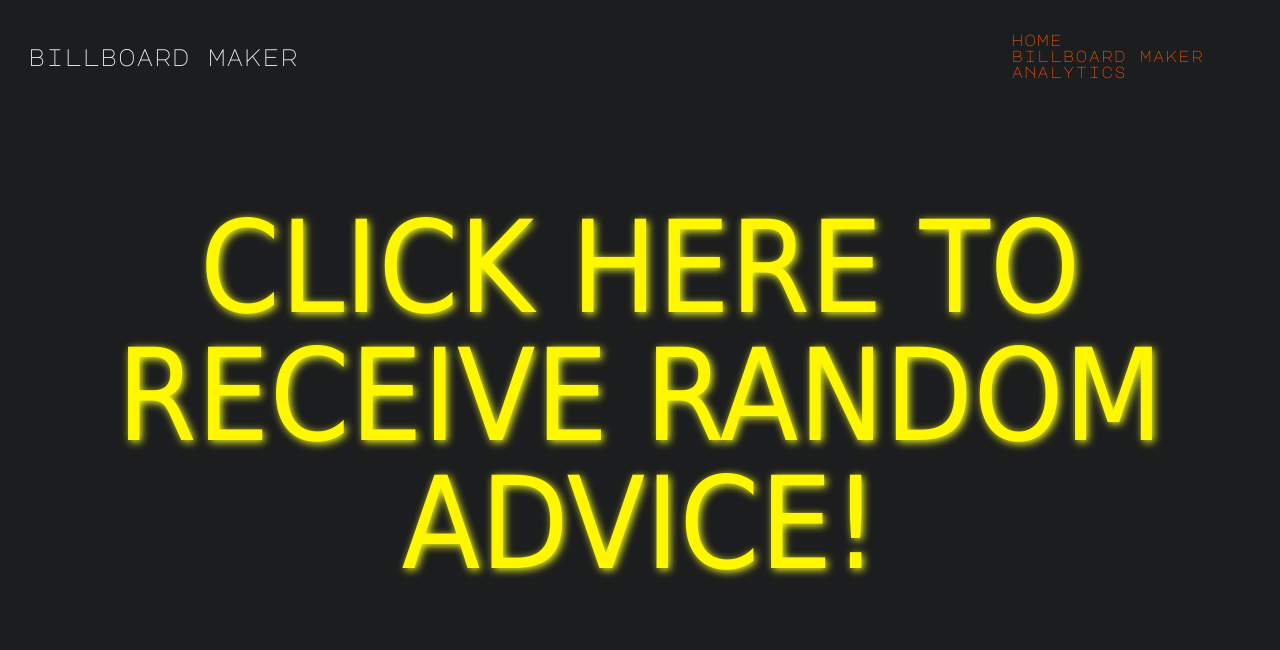
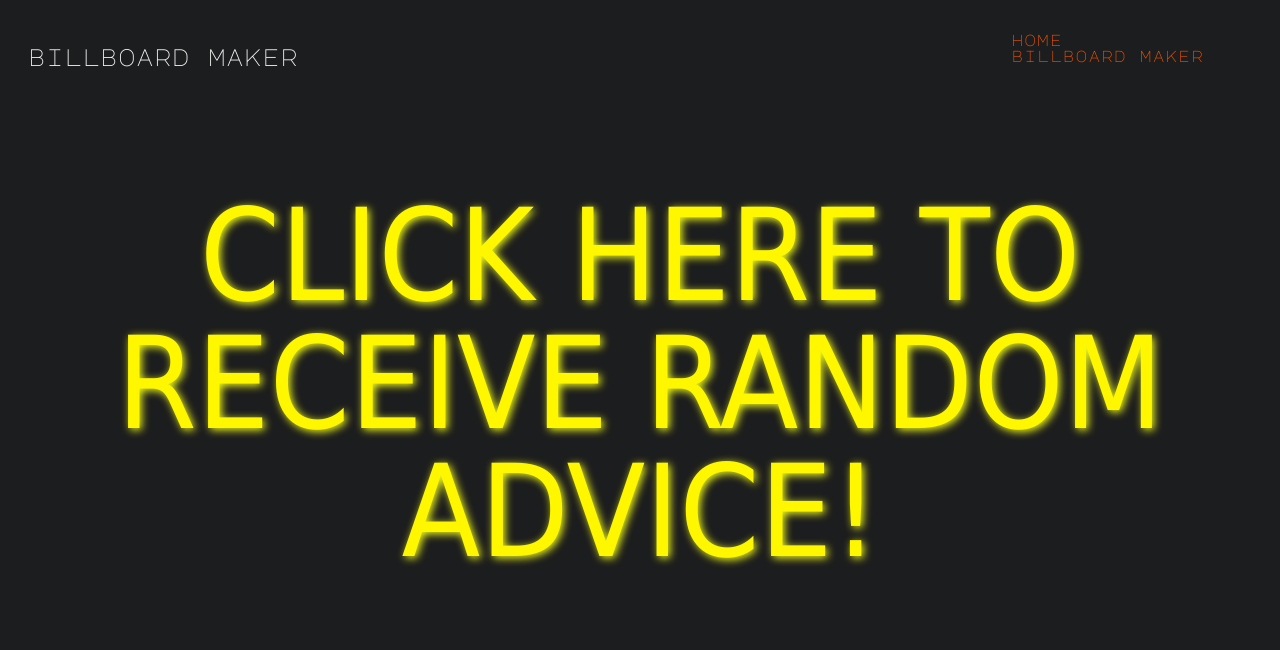
Before and after one commit to harrymandeveloper/billboardmaker, a plain HTML site: page billboard.html in a window 1280 px wide. Shown: the top 650 px of the page. Drawn offline with Linux system fonts and the light colour scheme; a web font is replaced by a local one.

Commit message:
Removing link to analytics dashboard from landing and billboard pages

```diff
--- a/billboard.html
+++ b/billboard.html
@@ -23,7 +23,10 @@
         <nav class="navbar-items navbar-items-right">
           <div class="navbar-link"><a href="./index.html">Home</a></div>
           <div class="navbar-link"><a href="#">Billboard Maker</a></div>
-          <div class="navbar-link"><a href="./analytics.html">Analytics</a></div>
+
+          <!-- <div class="navbar-link"><a href="./analytics.html">Analytics</a></div> -->
+          <!-- Although there is an analytics page, this has been removed temporarily, because currently it is just a holding page. -->
+
         </nav>
       </div>
     </header>
```
Also changed, not shown: index.html (+4 -1 lines).
